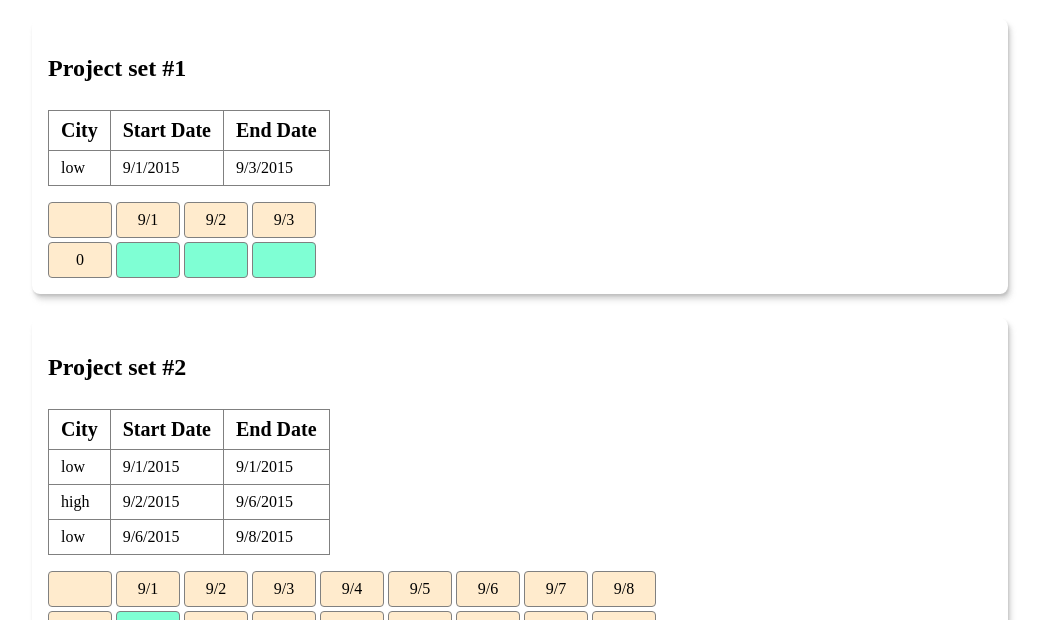
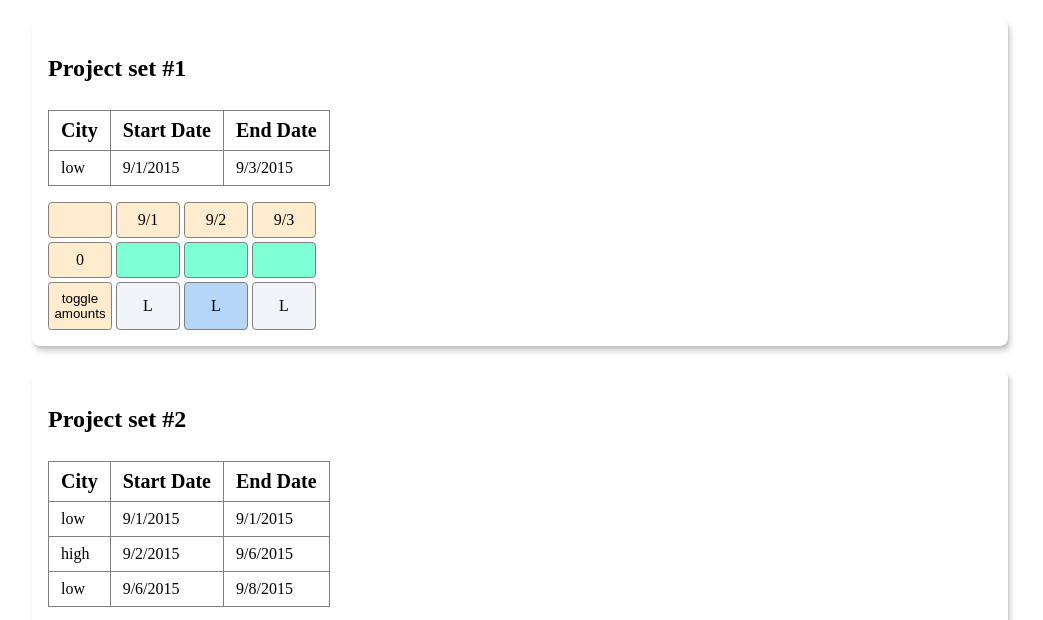
Before and after one commit to neongloom/simplethread-assessment, a website built with Vite: page index.html in a window 1280 px wide. Shown: the part 111-731 px from the top of the page, without its empty margins (120-1163 px from the left). Built offline with nearby package versions, Linux system fonts and the light colour scheme.

Commit message:
visualize day rates

```diff
--- a/index.html
+++ b/index.html
@@ -42,5 +42,9 @@
     <div class="timeline__project">
     </div>
   </template>
+  <template class="timeline-calculation-template">
+    <div class="timeline__calculation">
+    </div>
+  </template>
 </body>
 </html>
--- a/main.js
+++ b/main.js
@@ -39,7 +39,7 @@ async function run() {
 
   });
   sequences.forEach( days => {
-    let totalReimbursement = calculateTotalReimbursement(days);
+    let totalReimbursement = render.calculateTotalReimbursement(days);
     console.log(totalReimbursement);
   })
 
@@ -117,6 +117,7 @@ const renderData = function() {
     const timeline = document.createElement('div');
     timeline.classList.add('timeline');
 
+    //  display all days in set of projects
     const timelineheaderTemplate = document.querySelector('.timeline-header-template');
     const timelineheader = timelineheaderTemplate.content.firstElementChild.cloneNode(true);
 
@@ -126,9 +127,7 @@ const renderData = function() {
     timelineheader.innerHTML = timelineheaderHTML;
     timeline.appendChild(timelineheader);
 
-    const startDate = getSequenceStartDate(projects)
-    const endDate = getSequenceEndDate(projects)
-
+    // display project days
     projects.forEach((project,projectIndex) => {
       const timelineprojectTemplate = document.querySelector('.timeline-project-template');
       const timelineproject = timelineprojectTemplate.content.firstElementChild.cloneNode(true);
@@ -143,41 +142,82 @@ const renderData = function() {
       timeline.appendChild(timelineproject);
     })
 
-    // projects.reduce( (cells, project) => {
-    //   let currentDay = startDate;
-    //   do {
-    //     const nextDay = new Date(currentDay.getTime() + (1000 * 3600 * 24));
+    // display calculation
+    const timelinecalculationTemplate = document.querySelector('.timeline-calculation-template');
+    const timelinecalculation = timelinecalculationTemplate.content.firstElementChild.cloneNode(true);
+    let dayrates = calculateDayRates(days);
+    let timelinecalculationHTML = dayrates.reduce( (html, day) => {
+      const isTravelDay = day.isTravelDay;
+      const rate = day.rate;
+      const reimbursement = calculateDailyReimbursement(isTravelDay, rate);
+      let dayStatus = isTravelDay ? "travel" : "full";
+      dayStatus = reimbursement === 0 ? "free" : dayStatus;
 
-    //     currentDay = nextDay;
-    //   } while ( currentDay <= end)
-    //   return;
+      return `${html}<div data-status="${dayStatus}" data-rate="${rate[0] ?? ''}" data-cost="${reimbursement}">${rate[0] ?? ""}</div>`
 
-    // }, `<div>${project.cityCost}</div>`)
+    }, '<button type="button">toggle amounts</button>')
+    timelinecalculation.innerHTML = timelinecalculationHTML;
+    timeline.appendChild(timelinecalculation);
+    parentContainer.appendChild(timeline);
+  }
 
+  /**
+  a day is as a travel day when
+    - it's at the start or end of a map
+    - key value is an empty array (between projects)
+    - adjacent values are empty arrays (start or beginning or projects) AND there is only one project on the current day
+  */
+  const calculateTotalReimbursement = function(days) {
+    let sum = 0;
+    let dayrates = calculateDayRates(days);
+    console.log(dayrates);
+    sum = dayrates.reduce( (sum, day) => sum + calculateDailyReimbursement(day.isTravelDay, day.rate), 0)
+    return sum;
+  }
 
-    parentContainer.appendChild(timeline);
+  const calculateDayRates = function(days) {
+    const dayrates = [];
+    days.forEach((day, index, days) => {
+      console.log(index);
+      const prev = days.get(day.prev);
+      const next = days.get(day.next);
+      const projects = day.projects;
+      const isProjectDay = projects.length ? 1 : 0;
 
-    // const start = getSequenceStartDate(set)
-    // const end = getSequenceEndDate(set)
-    // let currentDay = start;
+      // check sequences ends
+      let isTravelDay = (!prev || !next) && projects.length === 1;
 
-    // // create map of all days in a sequence
-    // // projects stores (cost of) all projects occuring on that day
-    // do {
-    //   const nextDay = new Date(currentDay.getTime() + (1000 * 3600 * 24));
-    //   const prevDay = new Date(currentDay.getTime() - (1000 * 3600 * 24));
-    //   const next = (nextDay <= end) ? nextDay.toLocaleDateString() : null;
-    //   const prev = (currentDay != start) ? prevDay.toLocaleDateString() : null;
-    //   days.set(currentDay.toLocaleDateString(), { projects:[], next, prev }); // kind of realized here an actual linked list would be better so that's something I can refactor to in the future
-    //   currentDay = nextDay;
-    // } while ( currentDay <= end)
+      // check if it's between projects
+      // isTravelDay = isTravelDay || !day.projects.length;
 
+      // check if it's at the beginning or end of a project and isn't overlapping with or next to another project
+      isTravelDay = isTravelDay || ((!prev?.projects.length || !next?.projects.length) && day.projects.length === 1)
+
+      // rate defaults to low cost, use higher cost rate if projects overlap
+      const rate = projects.reduce( (rate, project) => {
+        return rate === "high" ? rate : project.cityCost
+      }, "");
+
+      dayrates.push( {isTravelDay, rate});
+      // sum += calculateDailyReimbursement(isTravelDay, rate) * isProjectDay;
+    })
+    return dayrates;
+  }
+
+  const calculateDailyReimbursement = function(isTravelDay, rate) {
+    if (!rate) return 0;
+    if (isTravelDay) {
+      return rate === "low" ? 45 : 55;
+    } else {
+      return rate === "low" ? 75 : 85;
+    }
   }
 
   return {
     generateTable,
     visualizeDays,
-    mapDays
+    mapDays,
+    calculateTotalReimbursement
   }
 };
 
@@ -193,46 +233,5 @@ function getSequenceEndDate(set) {
   return sequenceEnd;
 }
 
-/**
-a day is as a travel day when
-  - it's at the start or end of a map
-  - key value is an empty array (between projects)
-  - adjacent values are empty arrays (start or beginning or projects) AND there is only one project on the current day
- */
-function calculateTotalReimbursement(days) {
-  let sum = 0;
-  days.forEach((day, index, days) => {
-    console.log(index);
-    const prev = days.get(day.prev);
-    const next = days.get(day.next);
-    const projects = day.projects;
-    const isProjectDay = projects.length ? 1 : 0;
-
-    // check sequences ends
-    let isTravelDay = (!prev || !next) && projects.length === 1;
-
-    // check if it's between projects
-    isTravelDay = isTravelDay || !day.projects.length;
-
-    // check if it's at the beginning or end of a project and isn't overlapping with or next to another project
-    isTravelDay = isTravelDay || ((!prev?.projects.length || !next?.projects.length) && day.projects.length === 1)
-
-    // rate defaults to low cost, use higher cost rate if projects overlap
-    const rate = projects.reduce( (rate, project) => {
-      return rate === "low" && project.cityCost.toLowerCase() === "high" ? project.cityCost : rate
-    }, "low");
-
-    sum += calculateDailyReimbursement(isTravelDay, rate) * isProjectDay;
-  })
-  return sum;
-}
-
-function calculateDailyReimbursement(isTravelDay, rate) {
-  if (isTravelDay) {
-    return rate === "low" ? 45 : 55;
-  } else {
-    return rate === "low" ? 75 : 85;
-  }
-}
 
 run();
--- a/style.css
+++ b/style.css
@@ -10,7 +10,8 @@
 }
 
 main {
-  display: grid;
+  display: flex;
+  flex-direction: column;
   gap: 1.5rem;
   padding: 1.5rem;
   margin: 0 auto;
@@ -51,6 +52,7 @@ main {
   display: grid;
   gap: 4px;
   overflow-x: auto;
+  width: 100%;
 }
 .timeline > * {
   display: grid;
@@ -74,3 +76,13 @@ main {
 .timeline [data-cost="high"] .isActive {
   background-color: lightcoral;
 }
+
+.timeline__calculation div {
+  text-transform: uppercase;
+}
+.timeline__calculation [data-status="travel"] {
+  background-color:hsl(210 40% 90% / 0.4)
+}
+.timeline__calculation [data-status="full"] {
+  background-color:hsl(210 80% 60% / 0.4)
+}
```
